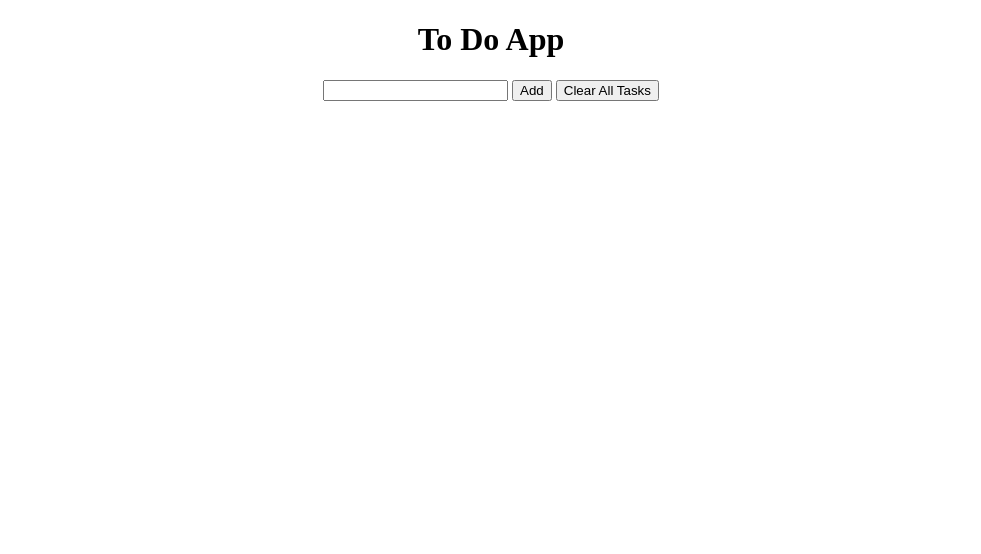
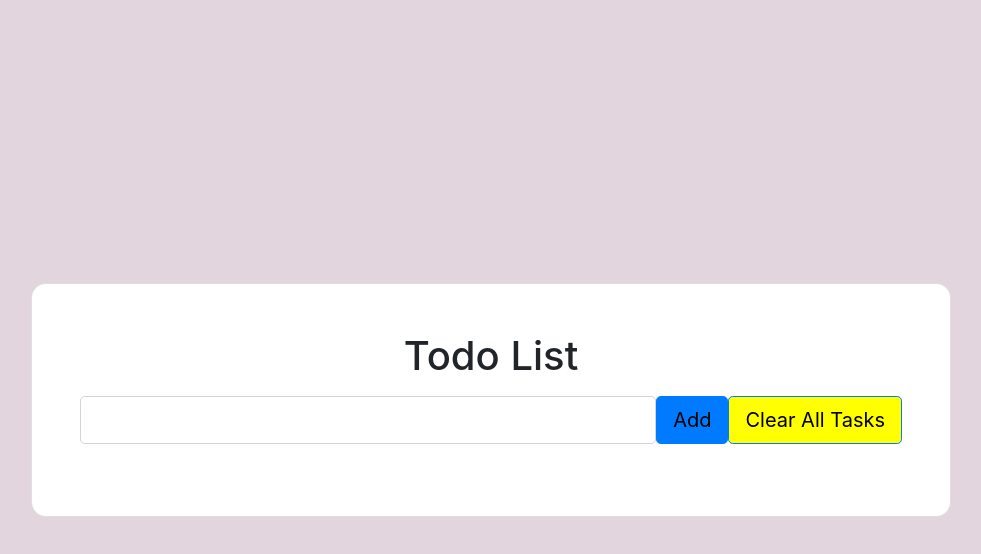
Before and after one commit to alirabeea/to-do-app-vuejs, a plain HTML site: page index.html in a window 1280 px wide. Shown: the whole page, without its empty margins (149-1130 px from the left). Drawn offline with nearby package versions, Linux system fonts and the light colour scheme.

Commit message:
added styling

```diff
--- a/index.html
+++ b/index.html
@@ -5,22 +5,42 @@
         <meta name="viewport" content="width=device-width, initial-scale=1.0">
         <meta http-equiv="X-UA-Compatible" content="ie=edge">
         <link rel="stylesheet" href="css/main.css">
+        <link rel="stylesheet" href="https://cdn.jsdelivr.net/npm/bootstrap@4.3.1/dist/css/bootstrap.min.css" integrity="sha384-ggOyR0iXCbMQv3Xipma34MD+dH/1fQ784/j6cY/iJTQUOhcWr7x9JvoRxT2MZw1T" crossorigin="anonymous">
         <title>To Do App</title>
     </head>
     <body>
         <Center>
             <div id="vueApp">
-                <h1 class="title" v-text="title"></h1>
-                    <div class="container">
-                        <input v-model="newItem" v-on:keyup.enter="addItem"/>
-                        <span>
-                            <button @click.prevent="addItem">Add</button>
-                            <button @click.prevent="clearState">Clear All Tasks</button>
-                        </span>
-                        <ul v-for="list in lists" vbind:key="list.id" style="list-style-type:none;">
-                            <li><input type="checkbox" v-model="list.completed" @click="setComplete(list)">{{list.item}}<button @click.prevent="removeItem(list.id)">Delete</button></li>
-                        </ul>
-                    </div>
+                <section class="vh-100" style="background-color: #e2d5de;">
+                        <div class="container py-5 h-100">
+                            <div class="row d-flex justify-content-center align-items-center h-100">
+                                <div class="col col-xl-10">
+                                    <div class="card" style="border-radius: 15px;">
+                                        <div class="card-body p-5">
+                                            <h1 class="mb-3">Todo List</h1>
+                                            <form class="d-flex justify-content-center align-items-center mb-4">
+                                                <div class="form-outline flex-fill">
+                                                    <input type="text" v-model="newItem" id="form3" class="form-control form-control-lg" v-on:keyup.enter="addItem"/>
+                                                </div>
+                                                <button type="submit" class="btn btn-primary btn-lg ms-2" @click.prevent="addItem" style="color: black;">Add</button>
+                                                <button type="submit" class="btn btn-primary btn-lg ms-2" @click.prevent="clearState" style="background-color: yellow; color: black;">Clear All Tasks</button>
+                                            </form>
+
+                                            <ul v-for="list in lists" vbind:key="list.id" class="list-group mb-0">
+                                                <li class="list-group-item d-flex justify-content-between align-items-center border-start-0 border-top-0 border-end-0 border-bottom rounded-0 mb-2">
+                                                    <div class="d-flex align-items-center">
+                                                        <input class="form-check-input me-2" type="checkbox" value="" aria-label="..." v-model="list.completed" @click="setComplete(list)"/>
+                                                        {{list.item}}
+                                                    </div>
+                                                    <button type="submit" class="btn btn-primary btn-lg ms-2" @click.prevent="removeItem(list.id)" style="background-color: red; color: black;">Delete</button>
+                                                </li>
+                                            </ul>
+                                        </div>
+                                    </div>
+                                </div>
+                            </div>
+                        </div>
+                    </section>
             </div>
         </Center>
 
```
